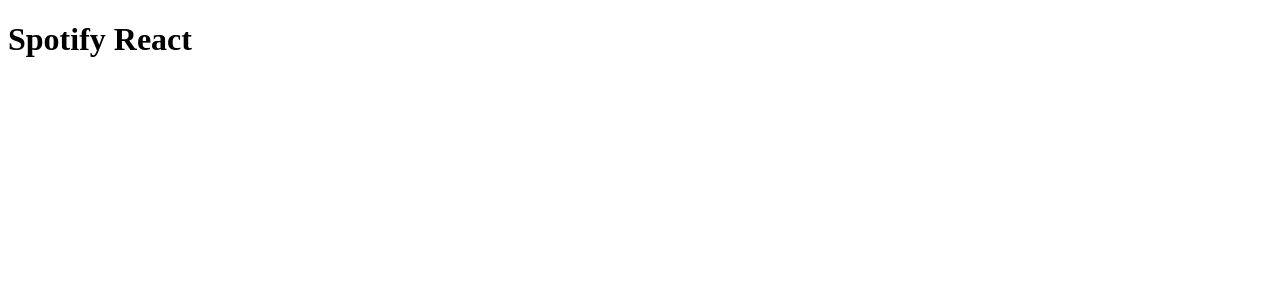
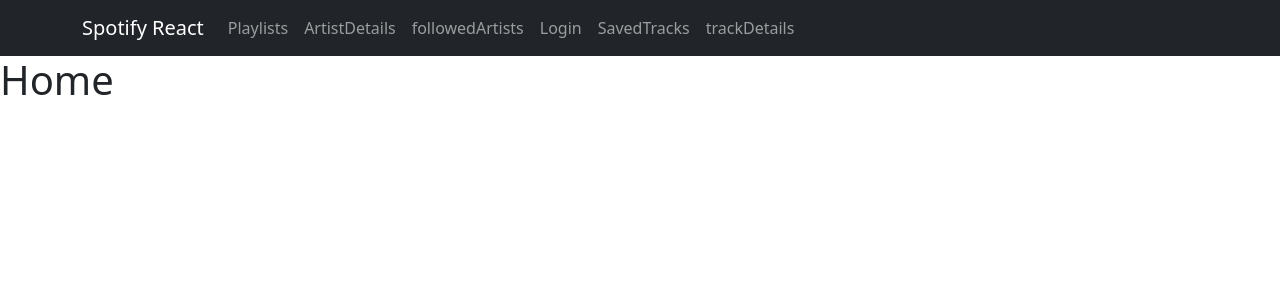
Before and after one commit to osu-cs499-w22/final-project-team-3, a React (Create React App) app in the folder spotify-react/: page / in a window 1280 px wide. Shown: the top 300 px of the page. Built offline with nearby package versions, Linux system fonts and the light colour scheme.

Commit message:
Skeleton

```diff
--- a/spotify-react/package.json
+++ b/spotify-react/package.json
@@ -3,11 +3,15 @@
   "version": "0.1.0",
   "private": true,
   "dependencies": {
+    "@emotion/react": "^11.8.1",
     "@testing-library/jest-dom": "^5.16.2",
     "@testing-library/react": "^12.1.3",
     "@testing-library/user-event": "^13.5.0",
+    "bootstrap": "^5.1.3",
     "react": "^17.0.2",
+    "react-bootstrap": "^2.2.0",
     "react-dom": "^17.0.2",
+    "react-router-dom": "^6.2.2",
     "react-scripts": "5.0.0",
     "web-vitals": "^2.1.4"
   },
--- a/spotify-react/src/App.js
+++ b/spotify-react/src/App.js
@@ -1,12 +1,27 @@
+import React from "react";
+import { Routes, Route } from "react-router-dom";
+import Home from "./Pages/Home";
+import ArtistDetails from "./Pages/ArtistDetails";
+import FollowedArtists from "./Pages/FollowedArtists";
+import Login from "./Pages/Login";
+import Playlists from "./Pages/Playlists";
+import SavedTracks from "./Pages/SavedTracks";
+import TrackDetails from "./Pages/TrackDetails";
+
+import Search from "./Pages/Search";
 import "./App.css";
 
 function App() {
     return (
-        <div className="App">
-            <header className="App-header">
-                <h1>Spotify React</h1>
-            </header>
-        </div>
+        <Routes>
+            <Route path="/" element={<Home />} />
+            <Route path="/playlist" element={<Playlists />} />
+            <Route path="/savedTracks" element={<SavedTracks />} />
+            <Route path="/login" element={<Login />} />
+            <Route path="/trackDetails" element={<TrackDetails />} />
+            <Route path="/artistDetails" element={<ArtistDetails />} />
+            <Route path="/followedArtists" element={<FollowedArtists />} />
+        </Routes>
     );
 }
 
--- /dev/null
+++ b/spotify-react/src/Components/NavigationBar.js
@@ -0,0 +1,22 @@
+/** @jsxImportSource @emotion/react */
+import { Nav, Container, Navbar } from "react-bootstrap";
+import { css } from "@emotion/react";
+
+function NavigationBar() {
+    return (
+        <Navbar bg="dark" variant="dark">
+            <Container className="container">
+                <Navbar.Brand href="/">Spotify React</Navbar.Brand>
+                <Nav className="me-auto">
+                    <Nav.Link href="/playlist">Playlists</Nav.Link>
+                    <Nav.Link href="/artistDetails">ArtistDetails</Nav.Link>
+                    <Nav.Link href="/followedArtists">followedArtists</Nav.Link>
+                    <Nav.Link href="/login">Login</Nav.Link>
+                    <Nav.Link href="/savedTracks">SavedTracks</Nav.Link>
+                    <Nav.Link href="/trackDetails">trackDetails</Nav.Link>
+                </Nav>
+            </Container>
+        </Navbar>
+    );
+}
+export default NavigationBar;
--- /dev/null
+++ b/spotify-react/src/Pages/ArtistDetails.js
@@ -0,0 +1,6 @@
+import React from "react";
+function ArtistDetails() {
+    return <h1>ArtistDetails</h1>;
+}
+
+export default ArtistDetails;
--- /dev/null
+++ b/spotify-react/src/Pages/FollowedArtists.js
@@ -0,0 +1,6 @@
+import React from "react";
+function FollowedArtists() {
+    return <h1>FollowedArtists</h1>;
+}
+
+export default FollowedArtists;
--- /dev/null
+++ b/spotify-react/src/Pages/Home.js
@@ -0,0 +1,16 @@
+import React from "react";
+import { Outlet } from "react-router-dom";
+import "bootstrap/dist/css/bootstrap.min.css";
+import NavigationBar from "../Components/NavigationBar";
+
+function Home() {
+    return (
+        <div>
+            <NavigationBar />
+            <h1>Home</h1>
+            <Outlet />
+        </div>
+    );
+}
+
+export default Home;
--- /dev/null
+++ b/spotify-react/src/Pages/Login.js
@@ -0,0 +1,6 @@
+import React from "react";
+function Login() {
+    return <h1>Login</h1>;
+}
+
+export default Login;
--- /dev/null
+++ b/spotify-react/src/Pages/Playlists.js
@@ -0,0 +1,6 @@
+import React from "react";
+function Playlists() {
+    return <h1>Playlists</h1>;
+}
+
+export default Playlists;
--- /dev/null
+++ b/spotify-react/src/Pages/SavedTracks.js
@@ -0,0 +1,6 @@
+import React from "react";
+function SavedTracks() {
+    return <h1>SavedTracks</h1>;
+}
+
+export default SavedTracks;
--- /dev/null
+++ b/spotify-react/src/Pages/Search.js
@@ -0,0 +1,8 @@
+import React from "react";
+import { useSearchParams } from "react-router-dom";
+function Search(test) {
+    const [searchParams, setSearchParams] = useSearchParams();
+    return <h1>Search</h1>;
+}
+
+export default Search;
--- /dev/null
+++ b/spotify-react/src/Pages/TrackDetails.js
@@ -0,0 +1,6 @@
+import React from "react";
+function TrackDetails() {
+    return <h1>TrackDetails</h1>;
+}
+
+export default TrackDetails;
--- a/spotify-react/src/index.js
+++ b/spotify-react/src/index.js
@@ -1,11 +1,14 @@
 import React from "react";
 import ReactDOM from "react-dom";
+import { BrowserRouter } from "react-router-dom";
 import "./index.css";
 import App from "./App";
 
 ReactDOM.render(
     <React.StrictMode>
-        <App />
+        <BrowserRouter>
+            <App />
+        </BrowserRouter>
     </React.StrictMode>,
     document.getElementById("root")
 );
```
Also changed, not shown: 1 other file (tests, documents, lock files or other folders).
